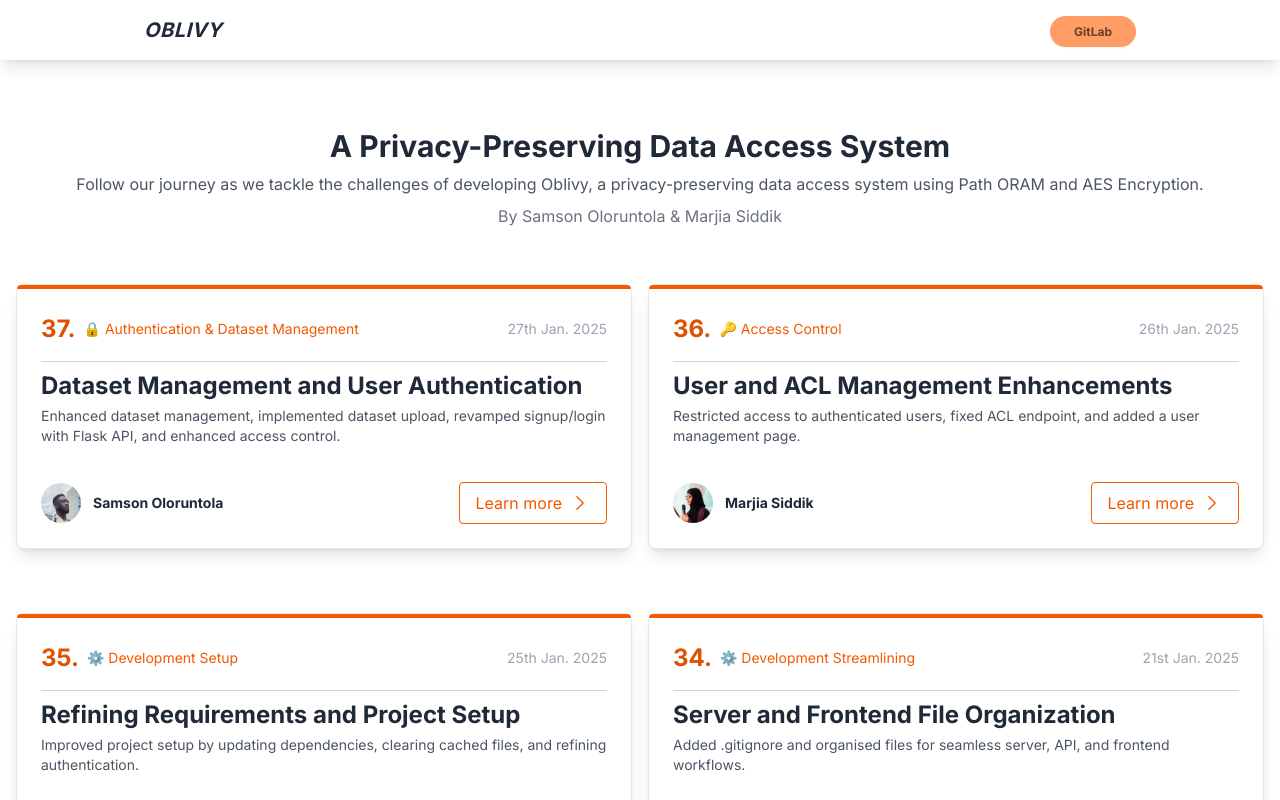
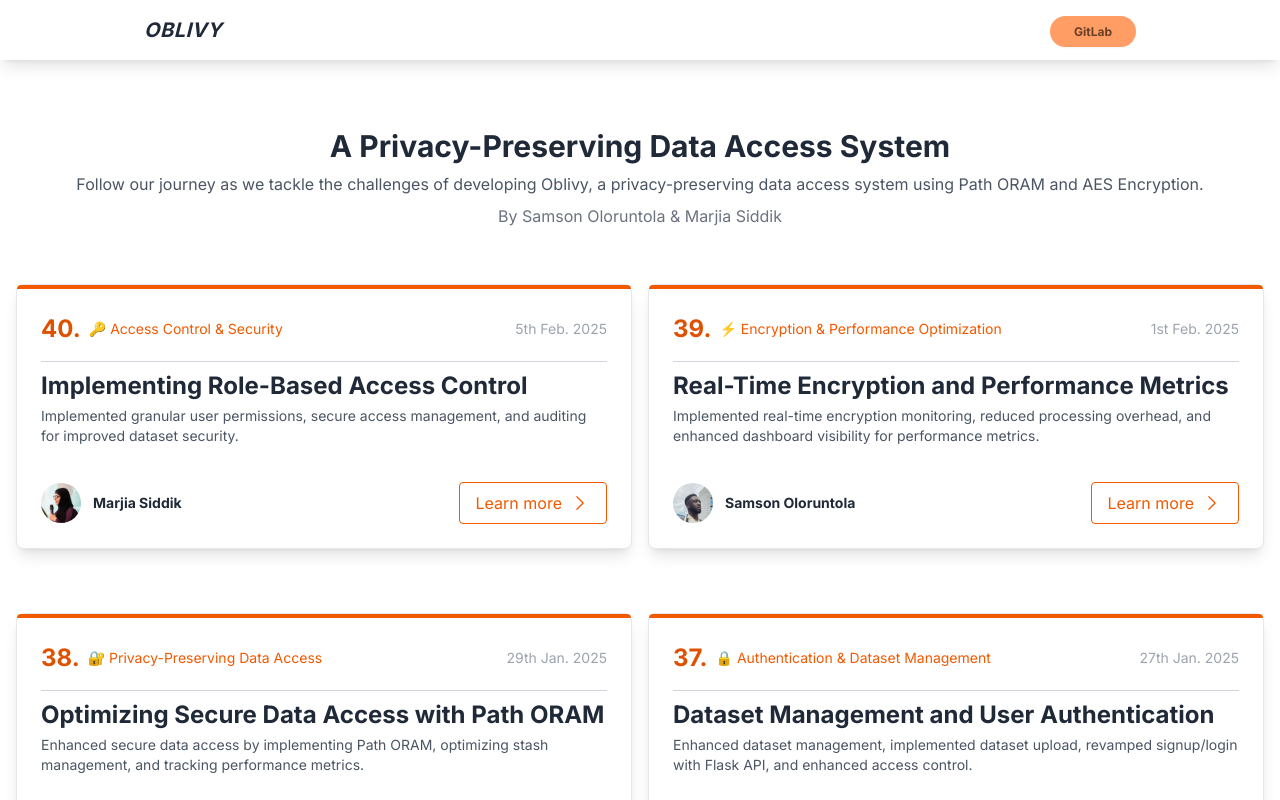
Before and after one commit to type0-1/blog, a React (Create React App) app: page / in a window 1280 px wide. Shown: the top 800 px of the page. Built offline with nearby package versions, Linux system fonts and the light colour scheme.

Commit message:
blog #38, #39 and #40

```diff
--- a/src/components/MainSection.js
+++ b/src/components/MainSection.js
@@ -8,6 +8,33 @@ import marjiaImage from '../images/Marjia.jpeg';
 gsap.registerPlugin(ScrollTrigger);
 
 const cardData = [
+  {
+    blogTitle: "Implementing Role-Based Access Control",
+    author: "Marjia Siddik",
+    date: "5th Feb. 2025",
+    topic: "🔑 Access Control & Security",
+    desc: "Implemented granular user permissions, secure access management, and auditing for improved dataset security.",
+    authorImage: marjiaImage,
+    blogId: 40,
+  },
+  {
+    blogTitle: "Real-Time Encryption and Performance Metrics",
+    author: "Samson Oloruntola",
+    date: "1st Feb. 2025",
+    topic: "⚡ Encryption & Performance Optimization",
+    desc: "Implemented real-time encryption monitoring, reduced processing overhead, and enhanced dashboard visibility for performance metrics.",
+    authorImage: samsonImage,
+    blogId: 39,
+  },
+  {
+    blogTitle: "Optimizing Secure Data Access with Path ORAM",
+    author: "Samson Oloruntola",
+    date: "29th Jan. 2025",
+    topic: "🔐 Privacy-Preserving Data Access",
+    desc: "Enhanced secure data access by implementing Path ORAM, optimizing stash management, and tracking performance metrics.",
+    authorImage: samsonImage,
+    blogId: 38,
+  },
     {
       blogTitle: "Dataset Management and User Authentication",
       author: "Samson Oloruntola",
--- a/src/data/blogEntries.js
+++ b/src/data/blogEntries.js
@@ -1,4 +1,66 @@
 export const blogPosts = [
+  {
+    id: '40',
+    title: 'Implementing Role-Based Access Control for Enhanced Security',
+    author: 'Marjia Siddik',
+    date: '5th Feb. 2025',
+    topic: '🔑 Access Control & Security',
+    authorImage: require('../images/Marjia.jpeg'),
+    content: `
+      <h2>Implementing Role-Based Access Control for Enhanced Security</h2>
+      <p>To strengthen security and improve dataset management, we have integrated <i>Role-Based Access Control</i>, allowing for fine-grained permission settings across the platform.</p>
+
+      <ul>
+        <li><strong>Granular User Permissions:</strong> Users can now be assigned <i>READ</i> or <i>MANAGE</i> access levels per dataset, ensuring controlled data governance.</li>
+        <li><strong>Secure Access Management:</strong> Implemented a robust permission verification system that restricts unauthorized users from performing sensitive actions.</li>
+        <li><strong>Access Logs and Auditing:</strong> Added tracking mechanisms to monitor access events, providing full visibility into dataset interactions.</li>
+      </ul>
+
+      <p>This update significantly enhances security by ensuring that <i>only authorized users can modify or access datasets</i>, preventing unauthorized access while improving system transparency.</p>
+    `,
+  },
+  {
+    id: '39',
+    title: 'Enhancing Real-Time Encryption and Performance Metrics',
+    author: 'Samson Oloruntola',
+    date: '1st Feb. 2025',
+    topic: '⚡ Encryption & Performance Optimization',
+    authorImage: require('../images/Samson.jpeg'),
+    content: `
+      <h2>Enhancing Real-Time Encryption and Performance Metrics</h2>
+      <p>Recent updates focused on improving <i>real-time encryption monitoring</i> and optimizing <i>performance tracking</i> to ensure system efficiency.</p>
+
+      <ul>
+        <li><strong>Real-Time Encryption Monitoring:</strong> Introduced live encryption status tracking for datasets, allowing users to see real-time security metrics.</li>
+        <li><strong>Reduced Processing Overhead:</strong> Optimized encryption and decryption processes to <i>reduce system load</i>, improving response times for dataset access.</li>
+        <li><strong>Performance Dashboard Enhancements:</strong> Upgraded the system monitoring interface, providing real-time visual feedback on <i>encryption overhead, ORAM efficiency, and latency metrics</i>.</li>
+      </ul>
+
+      <p>These enhancements ensure that users experience <i>faster, more secure, and transparent</i> interactions with their datasets, making encryption processes more efficient while maintaining top-tier security.</p>
+    `,
+  },
+
+      {
+        id: '38',
+        title: 'Optimizing Secure Data Access with Path ORAM',
+        author: 'Samson Oloruntola',
+        date: '29th Jan. 2025',
+        topic: '🔐 Privacy-Preserving Data Access',
+        authorImage: require('../images/Samson.jpeg'),
+        content: `
+          <h2>Optimizing Secure Data Access with Path ORAM</h2>
+          <p>We recently focused on improving <i>secure data access</i> in our platform using <i>Path Oblivious RAM (Path ORAM)</i>. This enhancement ensures that dataset access patterns remain hidden, adding an extra layer of privacy for users.</p>
+
+          <ul>
+            <li><strong>Path ORAM Implementation:</strong> Integrated an advanced ORAM scheme to obscure data access patterns, preventing leakage of sensitive information.</li>
+            <li><strong>Optimized Stash Management:</strong> Improved the efficiency of ORAM operations by reducing excessive stash accumulation, leading to faster data retrieval.</li>
+            <li><strong>Performance Monitoring:</strong> Implemented real-time <i>metrics tracking</i> to measure <i>ORAM reshuffling latency, encryption overhead, and bucket utilization</i>.</li>
+          </ul>
+
+          <p>These improvements significantly enhance the <i>privacy and security</i> of data access within the system, ensuring that sensitive datasets remain protected against inference attacks.</p>
+            `,
+        },
+
         {
           id: '37',
           title: 'Enhancing Dataset Management and User Authentication',
```
